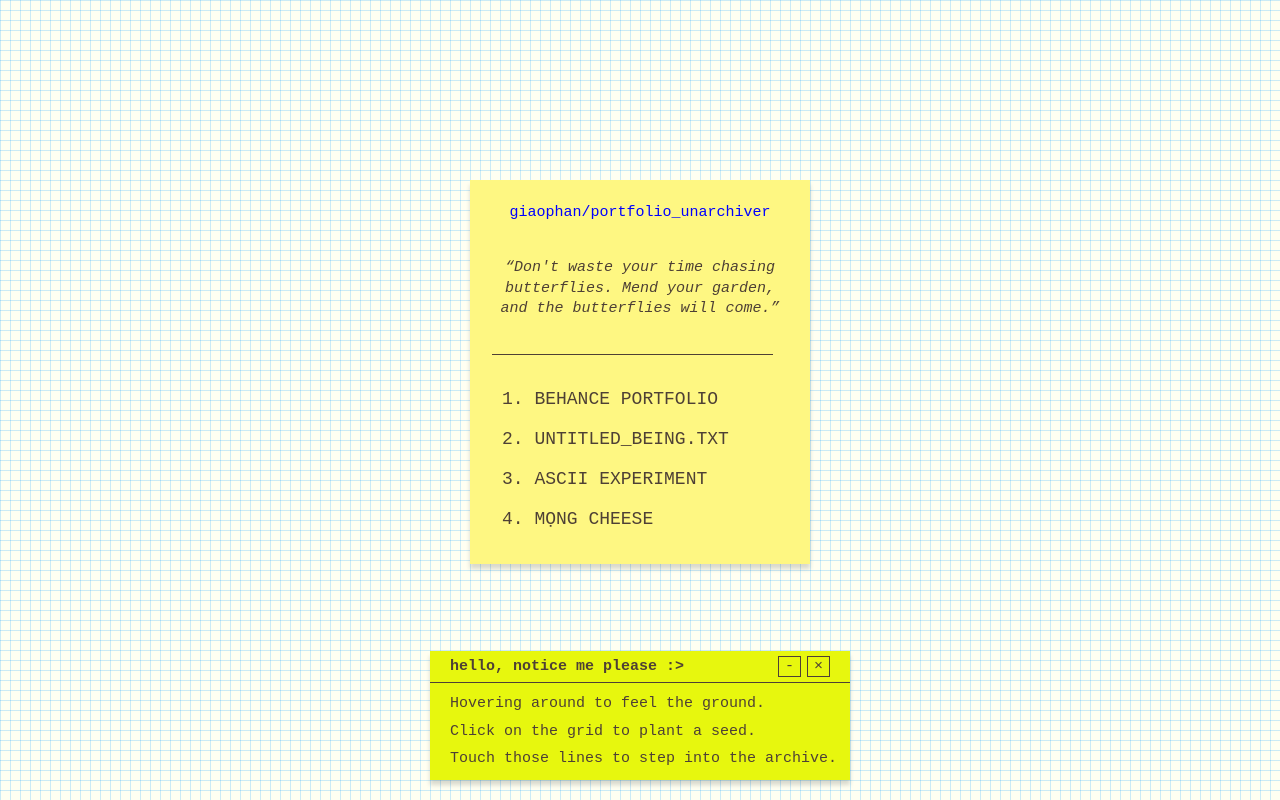
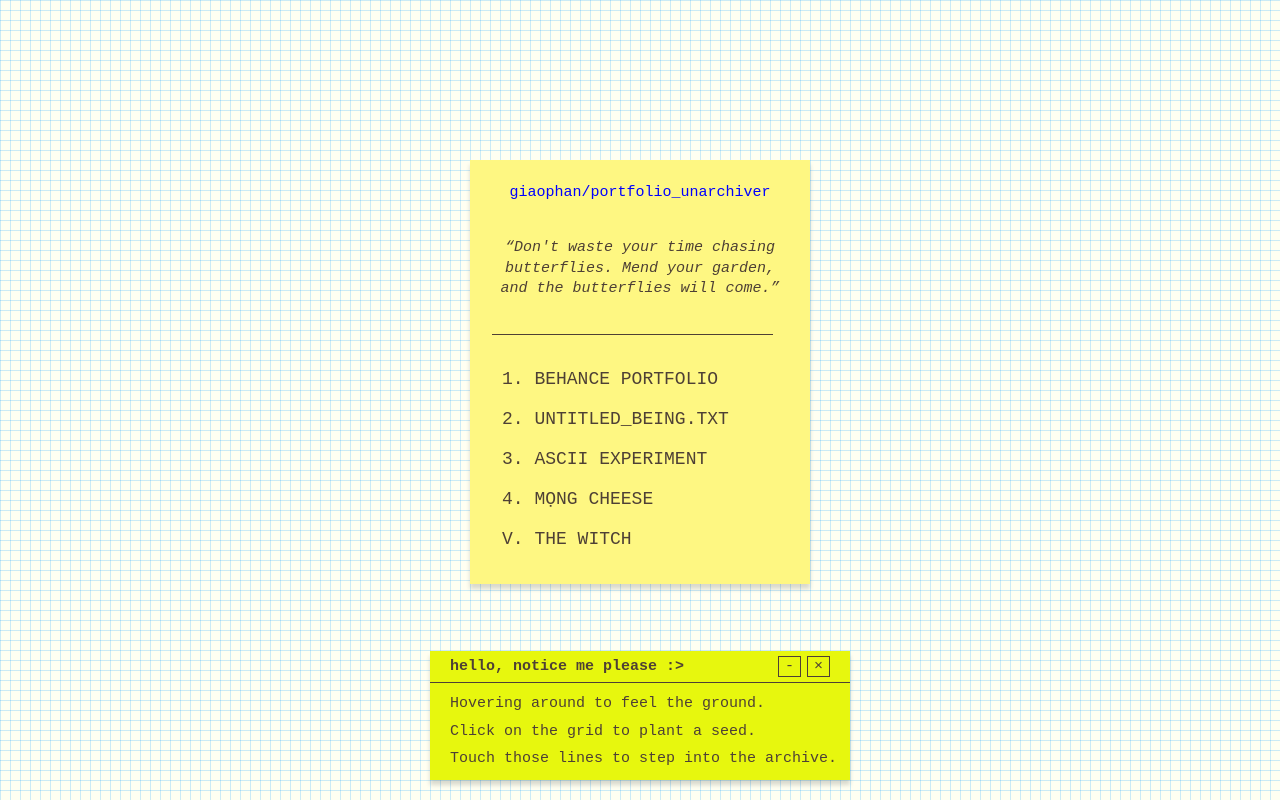
Before and after one commit to untitledbeingtext/unarchiver, a plain HTML site: page index.html in a window 1280 px wide. Drawn offline with Linux system fonts and the light colour scheme; a web font is replaced by a local one.

Commit message:
Update index.html

```diff
--- a/index.html
+++ b/index.html
@@ -33,6 +33,7 @@
             rel="noopener noreferrer">3. ASCII EXPERIMENT</a>
           <a class="connection1" href="https://www.instagram.com/mongcheese.sg/" target="_blank"
             rel="noopener noreferrer">4. MỌNG CHEESE</a>
+          <a class="connection1" href="" target="_blank" rel="noopener noreferrer">V. THE WITCH</a>
         </div>
       </div>
     </div>
```
